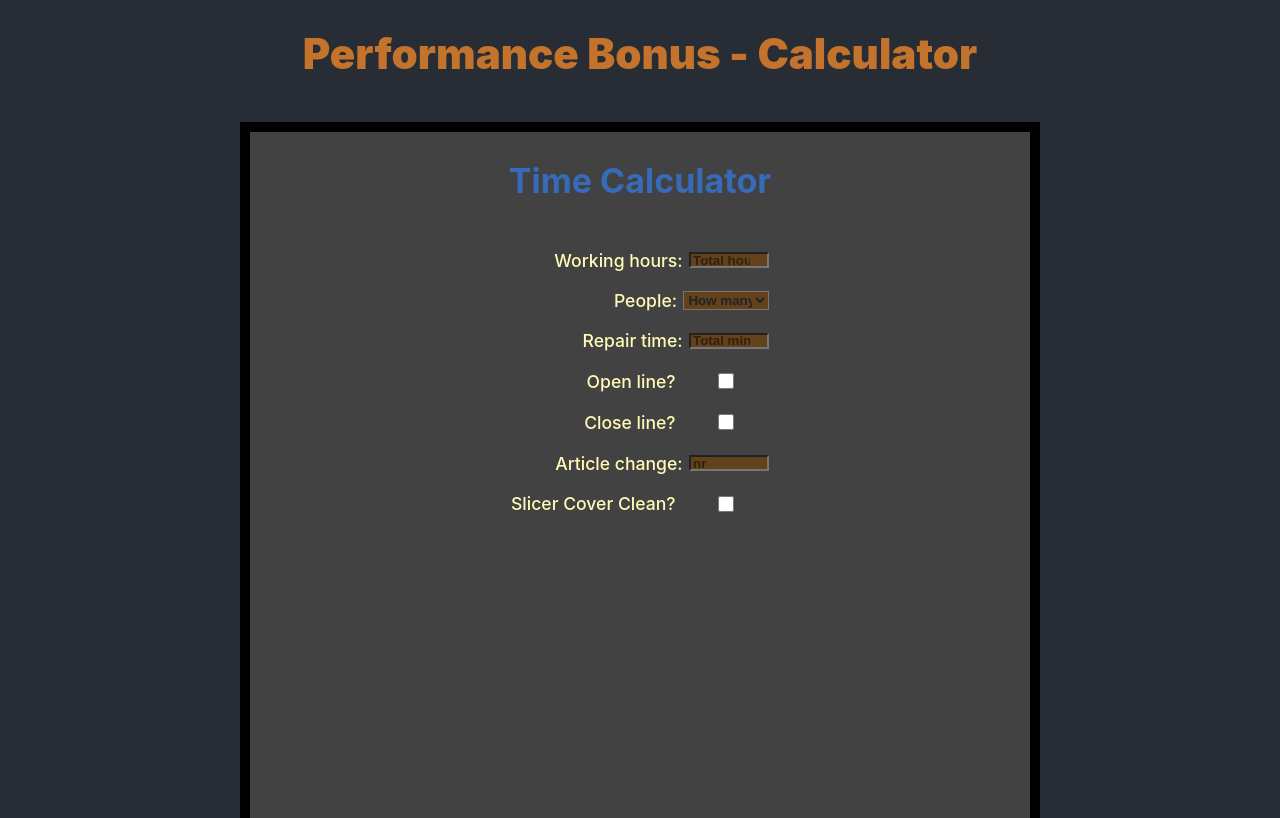
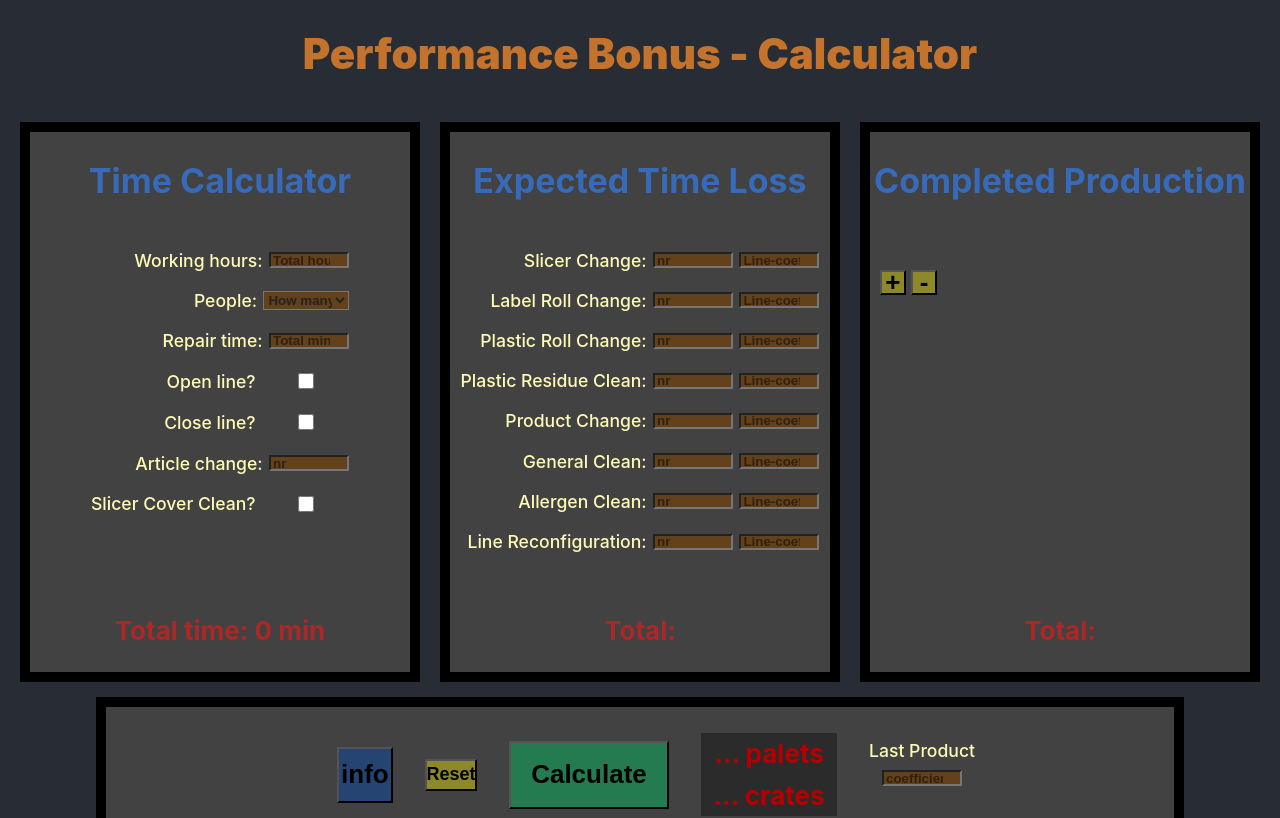
Before and after one commit to ValiMarin/PerformanceBonus-Calculator, a React (Create React App) app: page / in a window 1280 px wide. Shown: the top 818 px of the page. Built offline with nearby package versions, Linux system fonts and the light colour scheme.

Commit message:
Describe your changes

```diff
--- a/src/App.css
+++ b/src/App.css
@@ -43,8 +43,9 @@ h2 {
 }
 
 .CalculationSection {
-  min-width: 800px;
-  height: 870px;
+  width: 30%;
+  min-width: 400px;
+  height: 70vh;
   display: flex;
   flex-direction: column;
   align-items: center;
```
